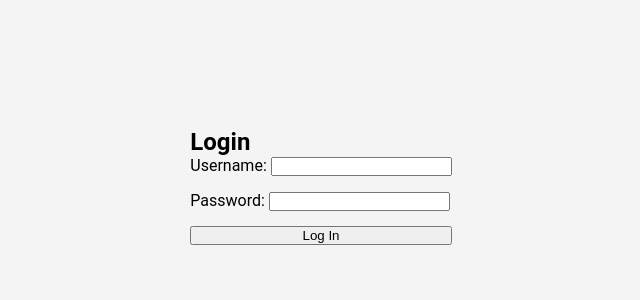
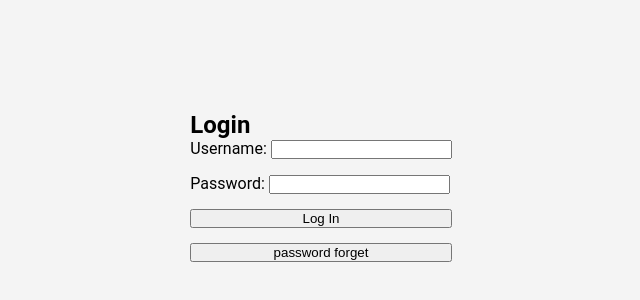
Before and after one commit to aithammadioussama/task-tracker, a plain HTML site: page login.html in a window 1280 px wide. Shown: the part 214-514 px from the top of the page, without its empty margins (319-959 px from the left). Drawn offline with Linux system fonts and the light colour scheme.

```diff
--- a/login.html
+++ b/login.html
@@ -19,6 +19,8 @@
                 <input type="password" id="password" name="password" required>
             </div>
             <button type="submit">Log In</button>
+            <button type="submit">password forget</button>
+
         </form>
     </div>
 </body>
```
